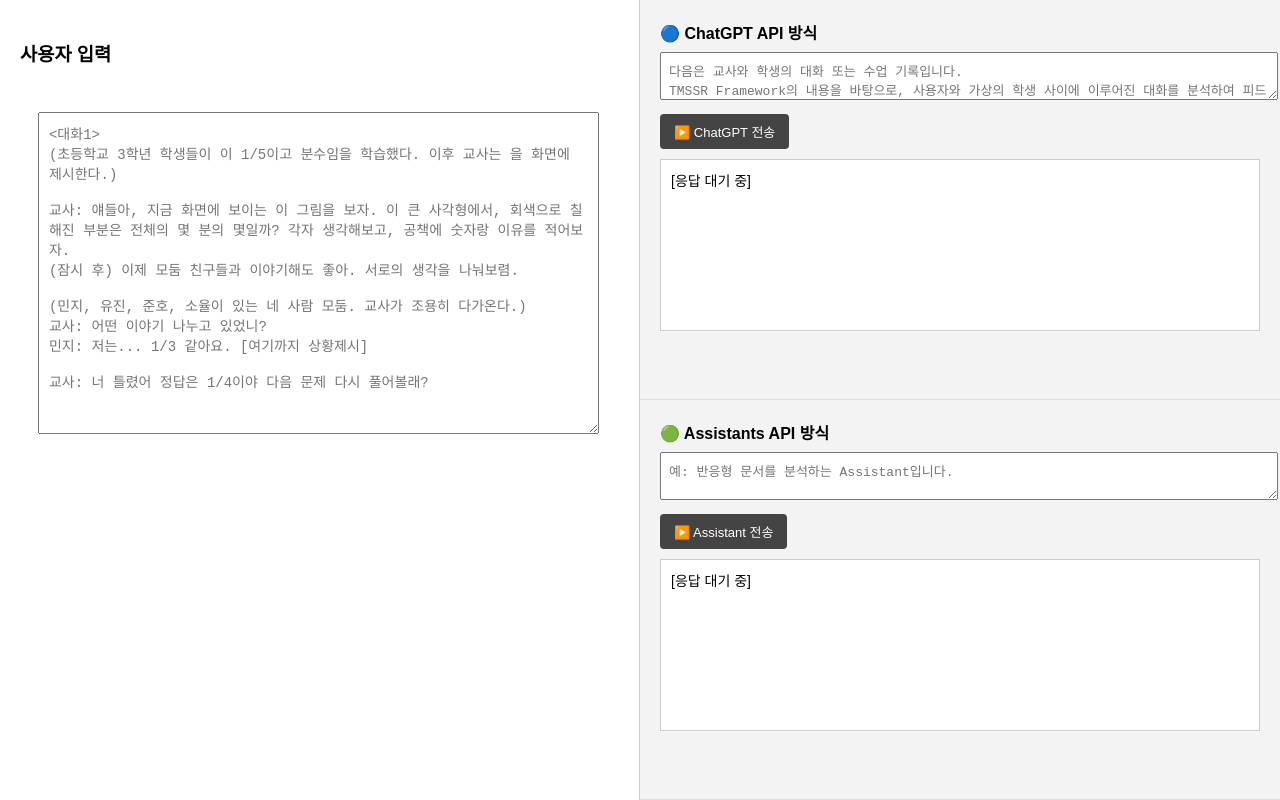
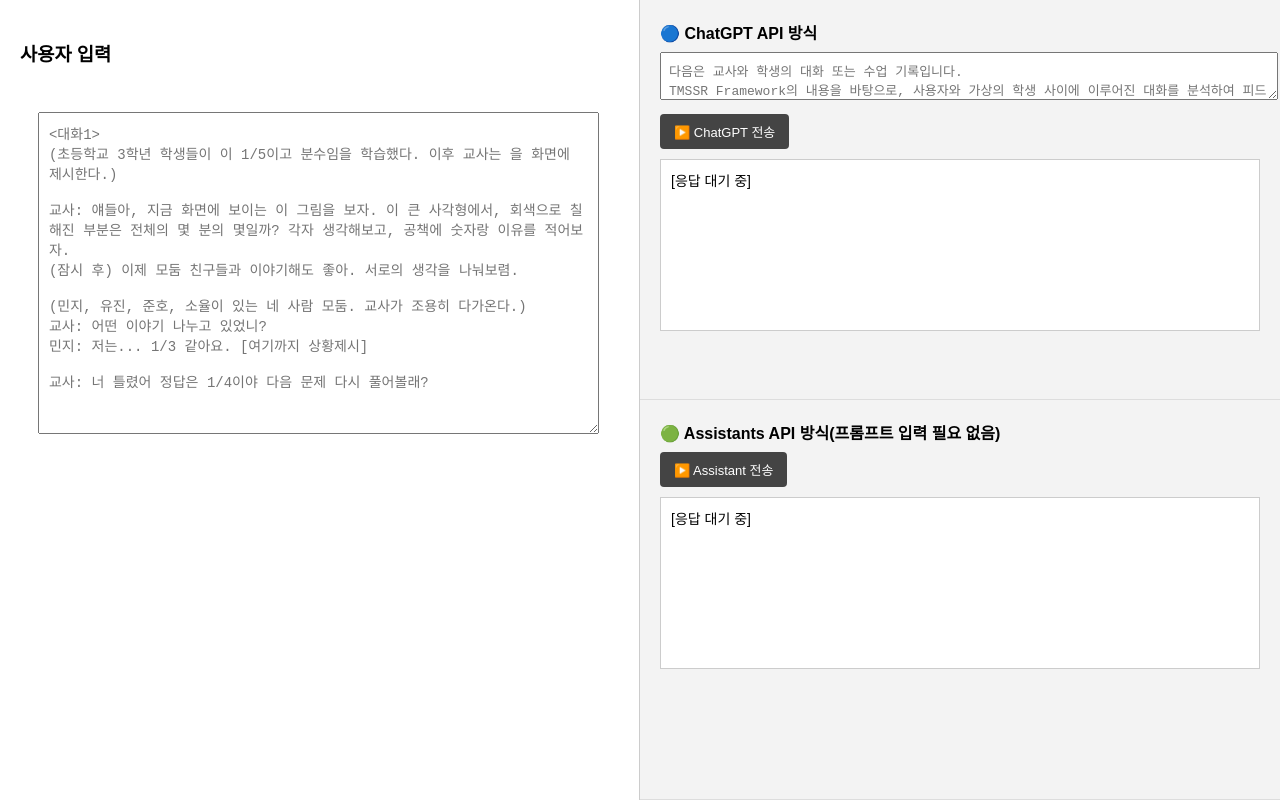
Before and after one commit to eduwang/SMWU-static-test, a website built with Vite: page chatbotPrototype/chatbotRAG.html in a window 1280 px wide. Built offline with nearby package versions, Linux system fonts and the light colour scheme; no server answers.

Commit message:
RAG updated

```diff
--- a/chatbotPrototype/chatbotRAG.html
+++ b/chatbotPrototype/chatbotRAG.html
@@ -18,7 +18,7 @@
     <!-- 우측: API 비교 -->
     <div class="rag-output">
       <!-- 기존 ChatGPT 방식 -->
-<!-- 기존 ChatGPT 방식 -->
+    <!-- 기존 ChatGPT 방식 -->
     <div class="rag-section">
         <h4>🔵 ChatGPT API 방식</h4>
         <textarea id="prompt1" placeholder="ChatGPT Prompt 입력"></textarea>
@@ -28,8 +28,8 @@
 
     <!-- Assistant 방식 -->
     <div class="rag-section">
-        <h4>🟢 Assistants API 방식</h4>
-        <textarea id="prompt2" placeholder="Assistant Prompt 입력"></textarea>
+        <h4>🟢 Assistants API 방식(프롬프트 입력 필요 없음)</h4>
+        <textarea id="prompt2" placeholder="Assistant Prompt 입력" style="display: none;"></textarea>
         <button id="sendAssistantBtn">▶️ Assistant 전송</button>
         <div id="output2" class="output-box">[응답 대기 중]</div>
     </div>
--- a/chatbotPrototype/chatbotRAG.js
+++ b/chatbotPrototype/chatbotRAG.js
@@ -67,7 +67,7 @@ async function fetchGPT(userInput, systemPrompt) {
       };
 
       console.log("🟩 Assistant API 요청 메시지:");
-      console.log("instructions:", customPrompt || "당신은 친절한 조수입니다.");
+    //   console.log("instructions:", customPrompt || "당신은 친절한 조수입니다.");
       console.log("user message:", userInput);
 
       // 1️⃣ Thread 생성
@@ -178,4 +178,4 @@ TMSSR Framework의 내용을 바탕으로, 사용자와 가상의 학생 사이
 중요:
 - 학생과 교사의 대화를 그대로 반복하거나 인용하지 말고, 핵심 내용을 요약하고 분석 중심으로 작성해줘
 - TMSSR Framework에 기반한 분석을 명확히 반영해줘`
-document.getElementById("prompt2").placeholder = "예: 반응형 문서를 분석하는 Assistant입니다.";
+document.getElementById("prompt2").placeholder = "prompt 불필요";
```
